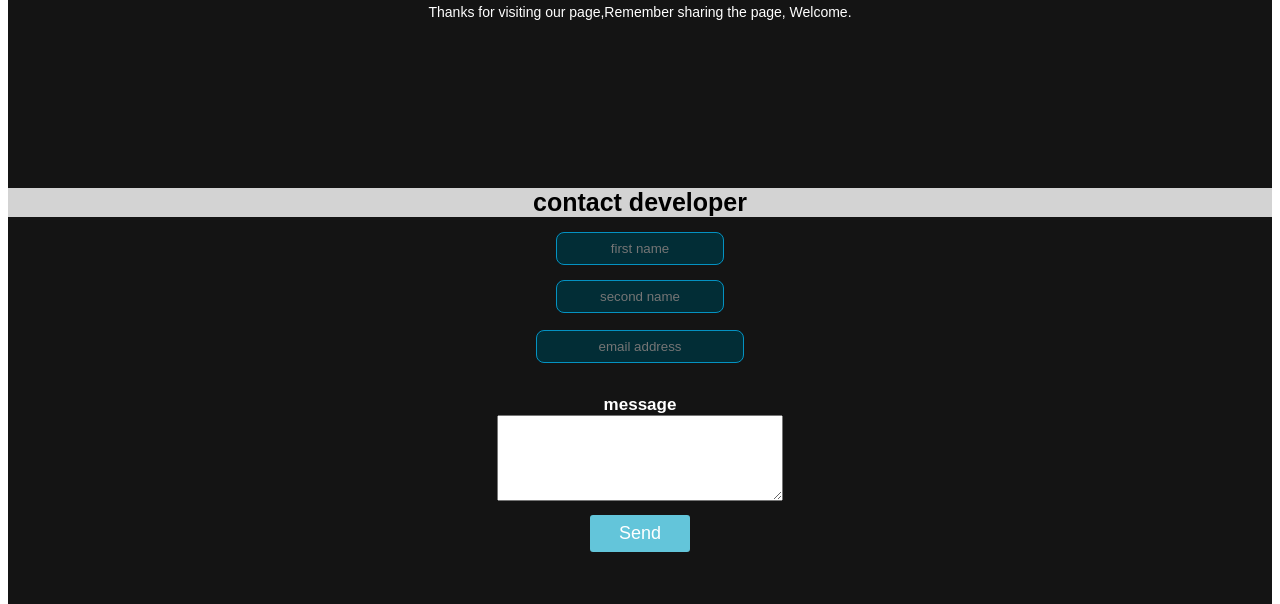
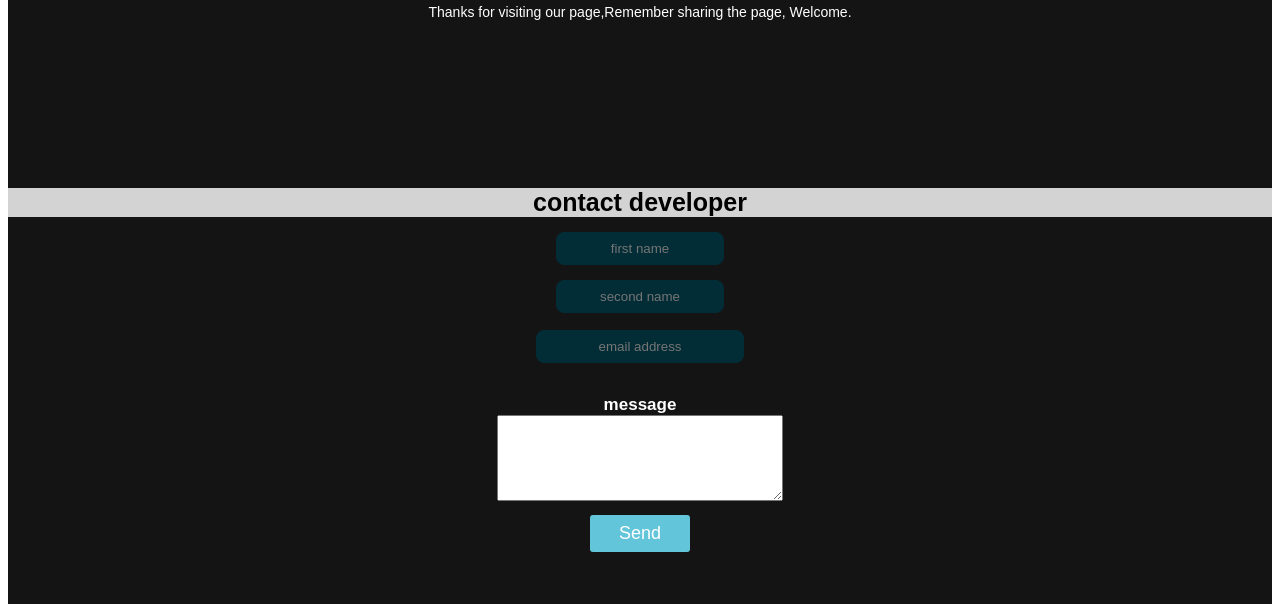
Before and after one commit to codewithsul/URLshorterner-python-django, a Django app: page / in a window 1280 px wide. Shown: the part 670-1274 px from the top of the page. Run offline with Django 4.2, Linux system fonts and the light colour scheme; some libraries are stand-ins or nearby versions.

Commit message:
css changes

```diff
--- a/shortener/static/styles.css
+++ b/shortener/static/styles.css
@@ -179,7 +179,7 @@
     margin-top: 15px;
     border-radius: 8px;
     font:10px;
-    border:1px solid #0492C2 ;
+    border:1px solid #022D36 ;
     background-color:#022D36;
     color:#FFF;
     text-align:center;
@@ -189,7 +189,7 @@
 #second_name{
     border-radius: 8px;
     font:10px;
-    border:1px solid #0492C2 ;
+    border:1px solid #022D36 ;
     background-color:#022D36;
     color:#FFF;
     text-align:center;
@@ -199,7 +199,7 @@
 #email_address{
     border-radius: 8px;
     font:10px;
-    border:1px solid #0492C2 ;
+    border:1px solid #022D36;
     background-color:#022D36;
     color:#FFF;
     text-align:center;
```
